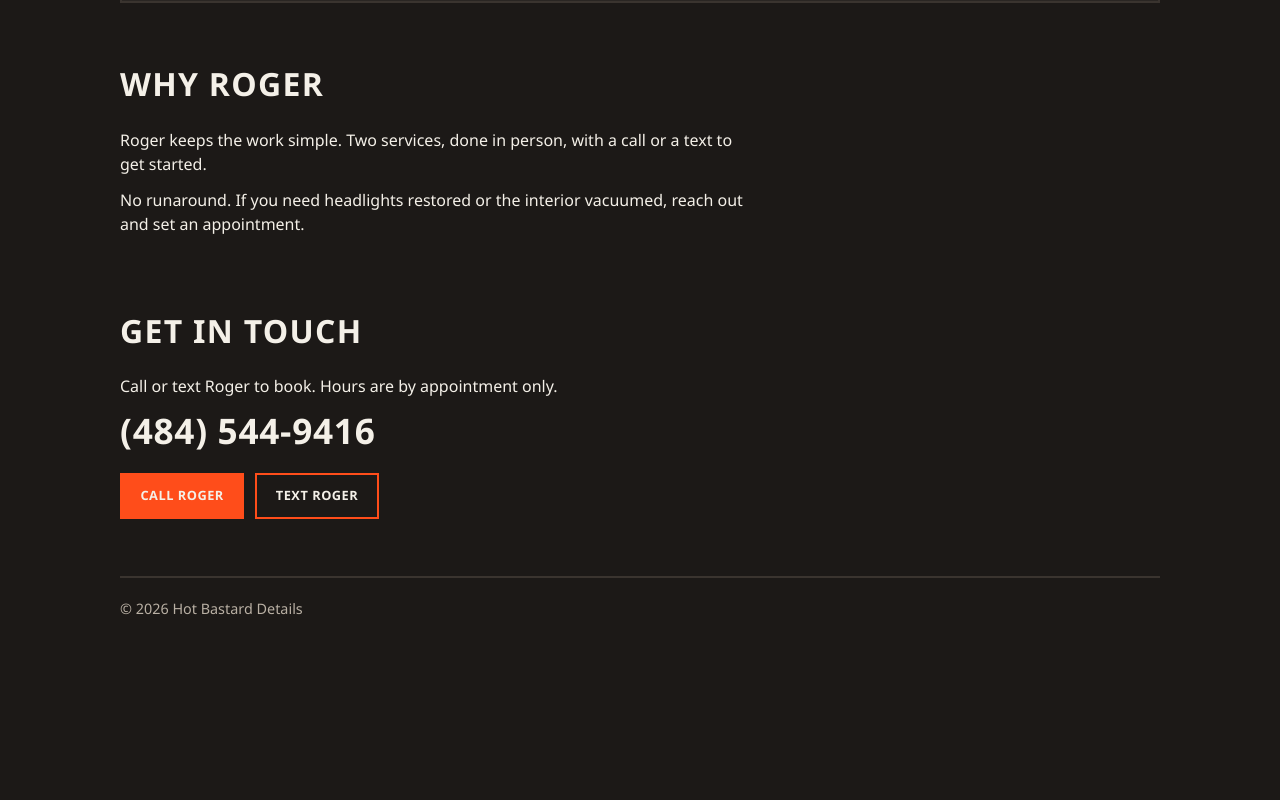
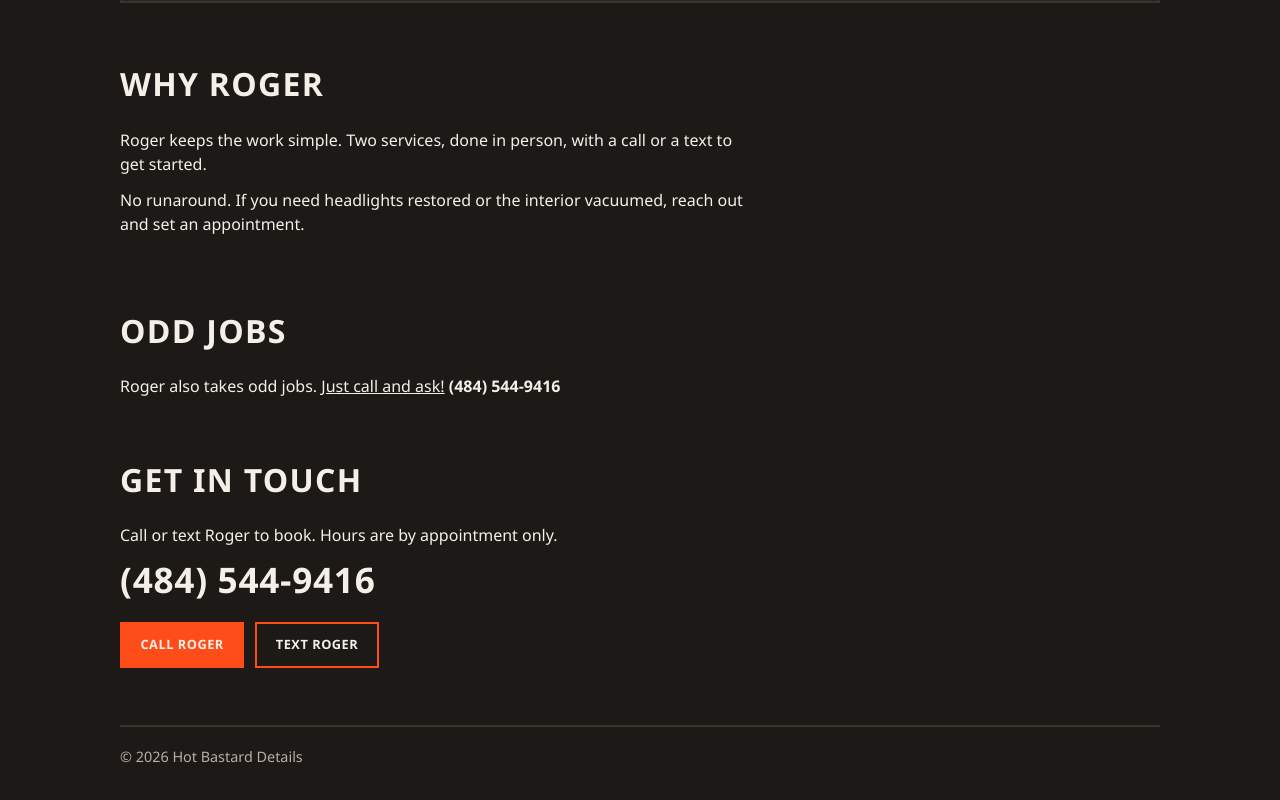
Before and after one commit to NordicGreensLLC/hot-bastard-details, a plain HTML site: page index.html in a window 1280 px wide. Shown: the part 1946-2746 px from the top of the page. Before the commit the page ends 2597 px from the top, so only its background shows below. Drawn offline with Linux system fonts and the light colour scheme.

Commit message:
Add odd jobs note with call-and-ask line

```diff
--- a/index.html
+++ b/index.html
@@ -133,6 +133,9 @@
     .card p, .why p, .contact p { color: var(--paper); }
     .why { max-width: 40rem; }
     .why p { margin-bottom: .8rem; }
+    .odd-jobs p { max-width: 40rem; }
+    .phone-inline { font-weight: 800; text-decoration: none; }
+    .phone-inline:hover, .phone-inline:focus-visible, .odd-jobs a:hover, .odd-jobs a:focus-visible { color: var(--flame); }
     .phone {
       font-size: clamp(1.6rem, 4vw, 2.2rem);
       font-weight: 800;
@@ -224,6 +227,11 @@
         <p>No runaround. If you need headlights restored or the interior vacuumed, reach out and set an appointment.</p>
       </section>
 
+      <section class="odd-jobs" aria-labelledby="odd-jobs-heading">
+        <h2 id="odd-jobs-heading">Odd jobs</h2>
+        <p>Roger also takes odd jobs. <a href="tel:+14845449416">Just call and ask!</a> <a class="phone-inline" href="tel:+14845449416">(484) 544-9416</a></p>
+      </section>
+
       <section class="contact" aria-labelledby="contact-heading">
         <h2 id="contact-heading">Get in touch</h2>
         <p>Call or text Roger to book. Hours are by appointment only.</p>
```
